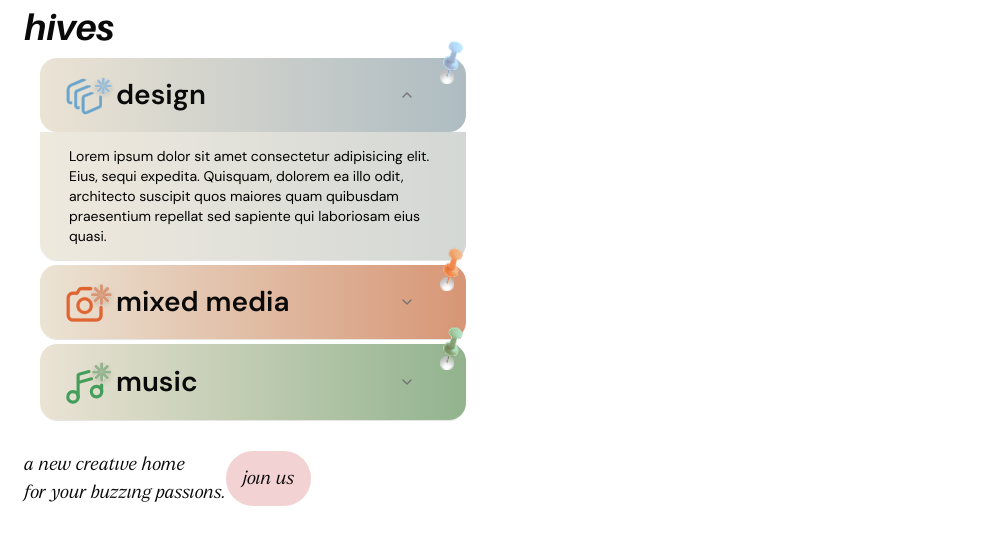
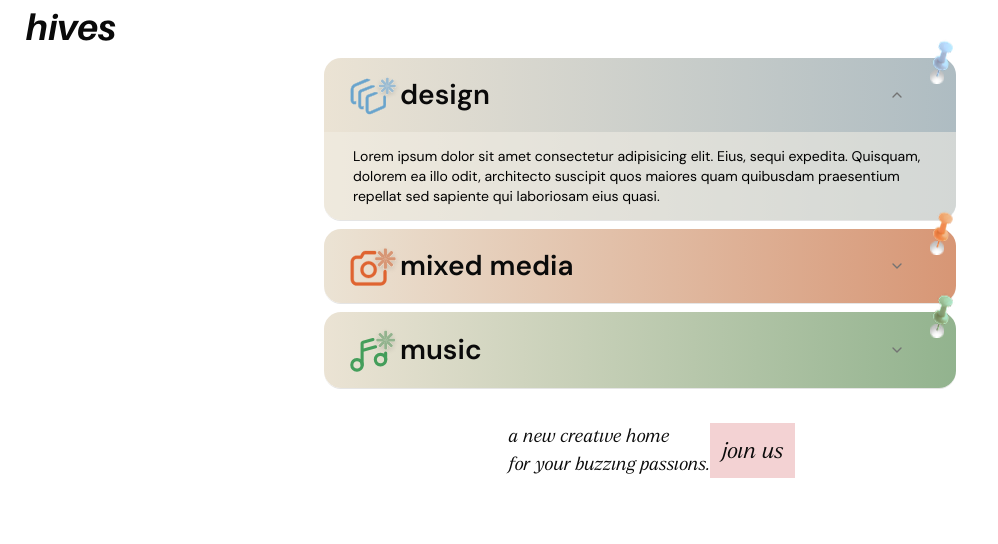
Before and after one commit to Out-The-Archive/main-site, a Next.js app: page / in a window 1280 px wide. Both pictures are taken after a click on the button "design". Shown: the top 544 px of the page, without its empty margins (0-998 px from the left). Built offline with nearby package versions, Linux system fonts and the light colour scheme.

Commit message:
Fixed rounded edges of accordion, centered accordion.

```diff
--- a/src/app/sections/HivesSection.tsx
+++ b/src/app/sections/HivesSection.tsx
@@ -1,3 +1,4 @@
+"use client"
 import {
     Accordion,
     AccordionContent,
@@ -8,24 +9,31 @@ import {
 import Image from "next/image";
 
 import hiveContent from "./hiveContent";
+import { useState } from "react";
 
 export default function HivesSection() {
+    const [openItem, setOpenItem] = useState<string | null>(null);
     return (
+
         <section>
+
             <h3
-            className={`ml-6 font-aileron italic text-[36px]`}
+            className={`flex ml-[2%] font-aileron italic text-[36px]`}
             >
                 hives
             </h3>
-            <Accordion type="single" collapsible
-            className={`ml-6`}>
+            <Accordion type="single" collapsible onValueChange={(value) => setOpenItem(value)}
+            className={`w-full flex justify-center px-4 `}>
+                <div className={` flex flex-col items-center`}>
                 {hiveContent.map((hive, _index) => (
                     <AccordionItem
                         value={`item-${_index}`}
-                        className="m-1 rounded-[17px] mx-4 "
+                        className="sm:w-[350px] md:w-[426px] lg:w-[632px] m-1 mx-4 rounded-[17px] shadow-[4px 0px 4.623px 0px rgba(0, 0, 0, 0.25)]"
                     >
                         <AccordionTrigger
-                            className={`relative rounded-[17px]`}
+                            className={`relative rounded-t-[17px]
+                                ${openItem === `item-${_index}` ? "rounded-b-0" : "rounded-b-[17px]"}
+                              `}
                             style={{
                               background: `linear-gradient(90deg, ${hive.gradientStart} 0%, ${hive.gradientEnd} 100%)`
                             }}
@@ -56,12 +64,16 @@ export default function HivesSection() {
                         </AccordionTrigger>
                         <AccordionContent className={`pb-0`}>
                             <div
-                            className={`pb-0 rounded-b-[17px] text-[14px]`}
+                            className={`pb-0 rounded-b-[17px] text-[14px]
+                                ${openItem === `item-${_index}` ? "rounded-t-0" : "rounded-t-[17px]"}
+                                `}
                             style={{
                             background: `linear-gradient(90deg, ${hive.gradientStart} 0%, ${hive.gradientEnd} 100%)`,
                             }}>
                             <div
-                                className={`pt-[14px] pb-[14px] pl-[29px] pr-[29px] h-full w-full rounded-b-[17px] bg-[#f3eee6] bg-opacity-55 text-black`}
+                                className={`pt-[14px] pb-[14px] pl-[29px] pr-[29px] h-full w-full rounded-b-[17px] bg-[#f3eee6] bg-opacity-55 text-black
+                                    ${openItem === `item-${_index}` ? "rounded-t-0" : "rounded-t-[17px]"}
+                                    `}
                             >
                                 {hive.content}
                             </div>
@@ -70,14 +82,15 @@ export default function HivesSection() {
                         </AccordionContent>
                     </AccordionItem>
                 ))}
+                </div>
             </Accordion>
-            <div className="flex mt-[30px] ml-6 font-larken font-light italic text-[18.5px]">
+            <div className="flex justify-center mt-[30px] ml-6 font-larken font-light italic text-[18.5px]">
                 <p>
                     a new creative home <br /> for your buzzing passions.
                 </p>
                 <a
                     href=""
-                    className="flex px-[17px] rounded-[27px] bg-[#EEBCBEAB] px-4 font-larken italic font-light text-[18.5px] items-center justify-between flex-grow-0"
+                    className="flex px-[12px] py-[2px] leading-[10px] bg-[#EEBCBEAB] px-4 font-larken italic font-light text-[22px] items-center justify-between flex-grow-0"
                 >
                     join us
                 </a>
```
